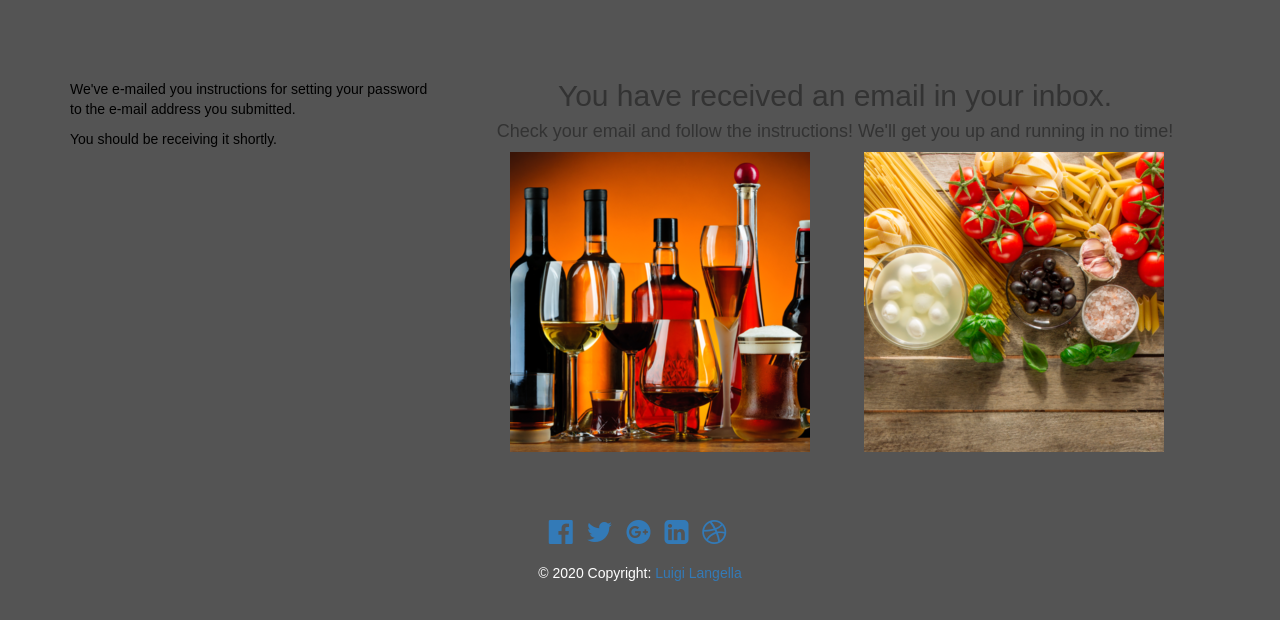
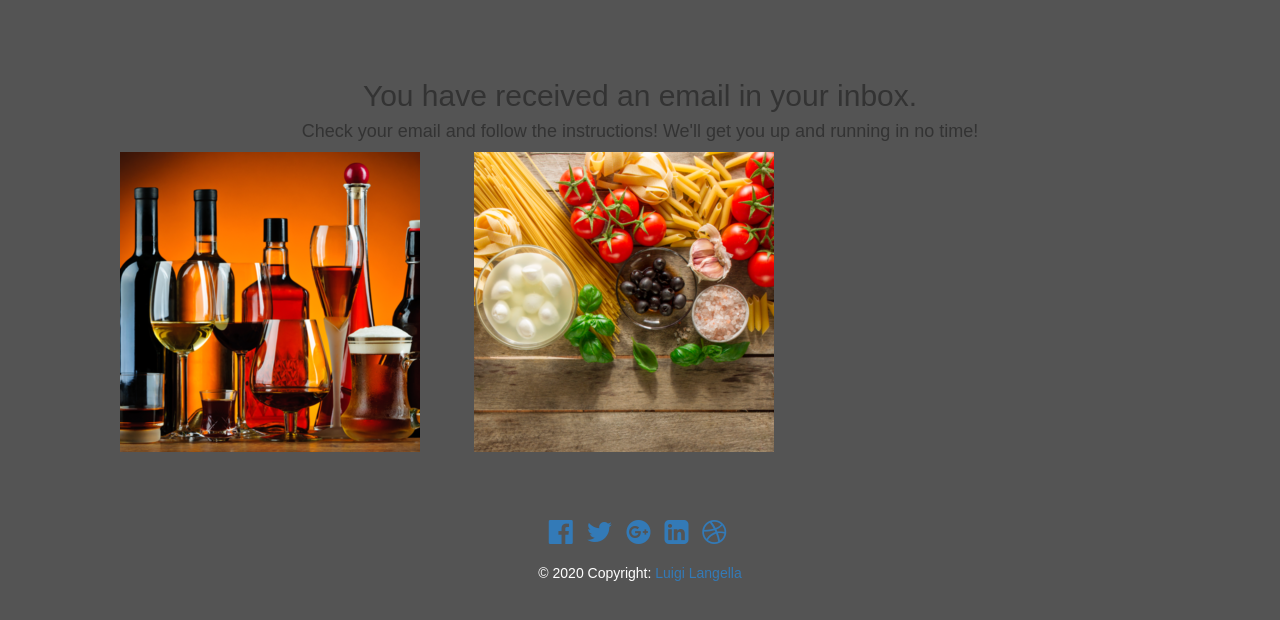
Before and after one commit to luigilangella/milestone-project-4, a Django app: a page that uses templates/registration/password_reset_done.html in a window 1280 px wide. Shown: the part 51-671 px from the top of the page. Run offline with Django 3.2, Linux system fonts and the light colour scheme; some libraries are stand-ins or nearby versions.

Commit message:
Update password-reset view

```diff
--- a/templates/registration/password_reset_done.html
+++ b/templates/registration/password_reset_done.html
@@ -1,10 +1,6 @@
 {% extends "base.html" %} {% block title %}Password reset successful{% endblock %} {% block content %}
 <div class="row row-flex">
-    <div class="col-xs-12 col-sm-4 col-md-4 col-lg-4">
-        <p>We've e-mailed you instructions for setting your password to the e-mail address you submitted.</p>
-        <p>You should be receiving it shortly.</p>
-    </div>
-    <div class="col-xs-12 col-sm-8 col-md-8 col-lg-8">
+    <div class="col-xs-12">
         <h2 class="header-login">You have received an email in your inbox.</h2>
         <h3 class="sub-header-login">Check your email and follow the instructions! We'll get you up and running in no time!</h3>
         <div>
```
Also changed, not shown: 1 other file.
